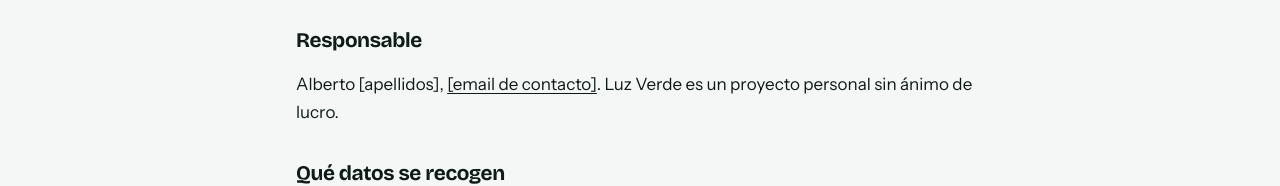
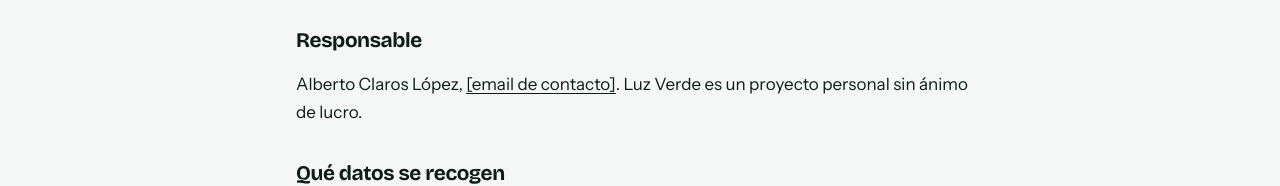
Before and after one commit to albertocll/LuzVerde, a plain HTML site: page web/privacidad.html in a window 1280 px wide. Shown: the part 181-367 px from the top of the page. Drawn offline with nearby package versions, Linux system fonts and the light colour scheme.

Commit message:
docs(web): pone el nombre completo del responsable en privacidad

```diff
--- a/web/privacidad.html
+++ b/web/privacidad.html
@@ -18,7 +18,7 @@
 <p class="fecha">Última actualización: 24 de noviembre de 2026</p>
 
 <h2>Responsable</h2>
-<p>Alberto [apellidos], <a href="mailto:[email de contacto]">[email de contacto]</a>. Luz Verde es un proyecto personal sin ánimo de lucro.</p>
+<p>Alberto Claros López, <a href="mailto:[email de contacto]">[email de contacto]</a>. Luz Verde es un proyecto personal sin ánimo de lucro.</p>
 
 <h2>Qué datos se recogen</h2>
 <ul>
```
